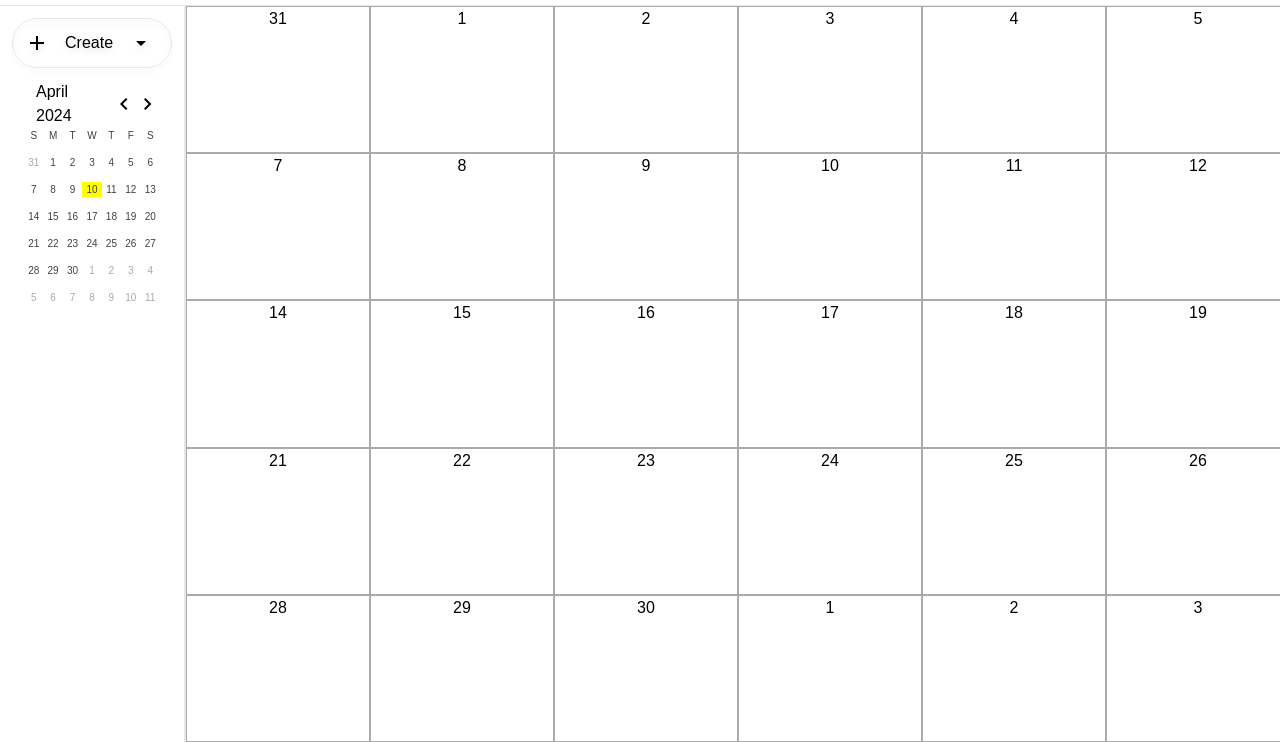
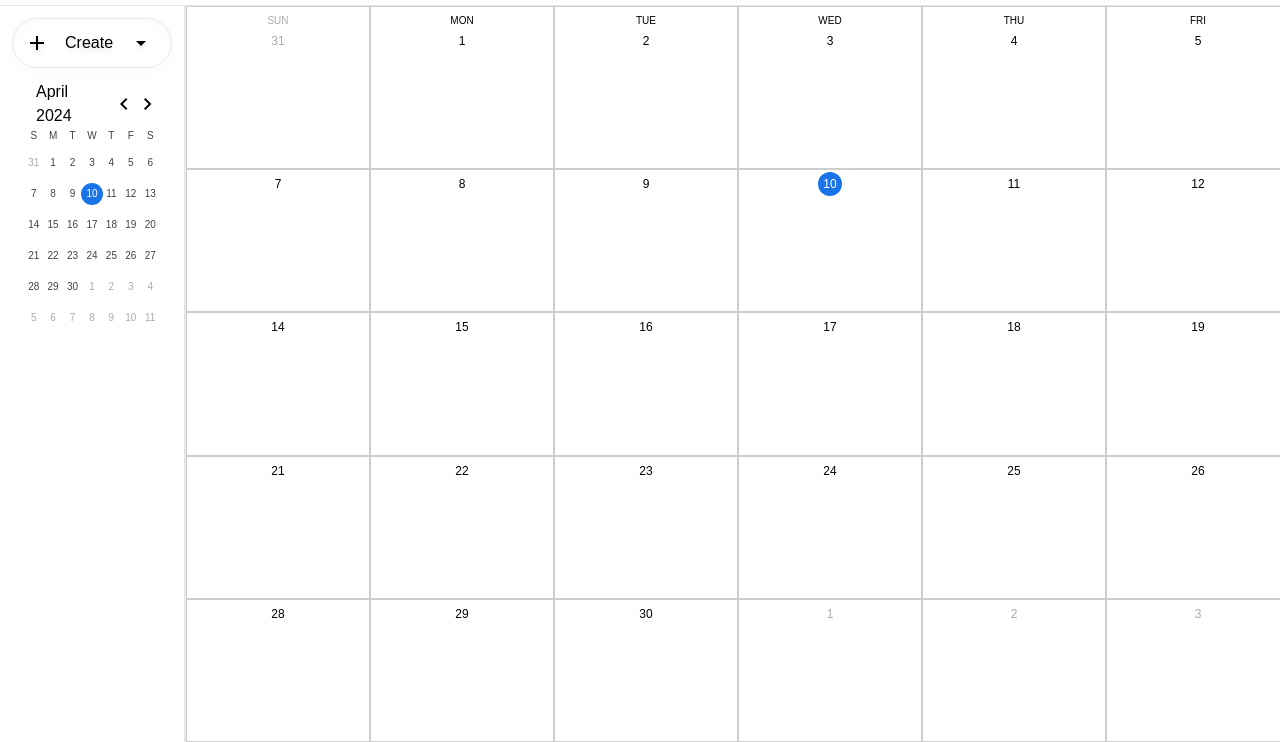
Before and after one commit to dharun-sukumar/calendar, a plain HTML site: page frontend/index.html in a window 1280 px wide. Both pictures are taken after a click on the button "Today". Shown: the part 59-801 px from the top of the page. Drawn offline with nearby package versions, Linux system fonts and the light colour scheme.

Commit message:
Added navigation to calendar and today button

```diff
--- a/frontend/index.html
+++ b/frontend/index.html
@@ -34,17 +34,17 @@
 
       <!-- div2 -->
       <div class="flex items-center justify-between w-[80%]">
-        <div class="flex items-center">
+        <div class="flex items-center cursor-pointer">
           <button
-            class="flex items-center pl-4 pr-4 pt-2 pb-2 rounded-md border text-sm font-medium"
+            class="flex items-center pl-4 pr-4 pt-2 pb-2 rounded-md border text-sm font-medium cursor-pointer"
             id="today-button"
           >
             Today
           </button>
-          <span class="material-symbols-outlined mr-2 ml-6">
+          <span class="material-symbols-outlined mr-2 ml-6 cursor-pointer nav" id="prev">
             chevron_left
           </span>
-          <span class="material-symbols-outlined"> chevron_right </span>
+          <span class="material-symbols-outlined nxt cursor-pointer nav" id="nxt"> chevron_right </span>
           <span class="ml-6 text-2xl mr-1" id="month"></span>
           <span class="text-2xl" id="year"></span>
         </div>
@@ -55,7 +55,7 @@
           <span class="material-symbols-outlined p-3"> settings </span>
           <div class="flex items-center justify-center border rounded-md ml-2">
             <div class="pl-3 rounded-md text-sm">Month</div>
-            <span class="material-symbols-outlined pt-1 pr-2 pl-2 pb-1">
+            <span class="material-symbols-outlined pt-1 pr-2 pl-2 pb-1 cursor-pointer">
               arrow_drop_down
             </span>
           </div>
@@ -132,7 +132,7 @@
       <!-- End of sidebar -->
 
       <!-- start of main content -->
-      <div id="calendar"></div>
+      <div id="calendar" class="text-sm"></div>
       <div class="flex flex-col h-[92vh] w-[55px]"></div>
     </div>
 
--- a/frontend/script.js
+++ b/frontend/script.js
@@ -1,7 +1,7 @@
-const mon = ["January","February","March","April","May","June","July","August","September","October","November","December"];
+const months = ["January","February","March","April","May","June","July","August","September","October","November","December"];
 
 const d = new Date();
-let monthName = mon[d.getMonth()];
+let monthName = months[d.getMonth()];
 let years = d.getFullYear();
 
 document.getElementById("month").innerHTML = monthName;
@@ -19,108 +19,49 @@ const currdate = document
 const prenexIcons = document
     .querySelectorAll(".calendar-navigation span");
 
-// Array of month names
-const months = [
-    "January",
-    "February",
-    "March",
-    "April",
-    "May",
-    "June",
-    "July",
-    "August",
-    "September",
-    "October",
-    "November",
-    "December"
-];
-
 // Function to generate the calendar
 const manipulate = () => {
-
-    // Get the first day of the month
     let dayone = new Date(year, month, 1).getDay();
-
-    // Get the last date of the month
     let lastdate = new Date(year, month + 1, 0).getDate();
-
-    // Get the last date of the previous month
     let monthlastdate = new Date(year, month, 0).getDate();
-
-    // Variable to store the generated calendar HTML
     let lit = "";
 
-    // Loop to add the last dates of the previous month
     for (let i = dayone; i > 0; i--) {
         lit +=
             `<li class="inactive">${monthlastdate - i + 1}</li>`;
     }
 
-    // Loop to add the dates of the current month
-    // Other parts of the code remain the same
-
-    // Loop to add the dates of the current month
     for (let i = 1; i <= lastdate; i++) {
-        // Check if the current date is today
         let isToday = i === new Date().getDate() && month === new Date().getMonth() && year === new Date().getFullYear() ? "today" : "";
         lit += `<li class="${isToday}">${i}</li>`;
     }
 
-    // Rest of the code remains the same
-
-    // Get the total number of days already filled (previous month's days + current month's days)
     let totalDays = dayone + lastdate;
-
-    // Calculate the remaining days to fill the grid
     let remainingDays = 42 - totalDays;
 
-    // Loop to add the first dates of the next month
     for (let i = 1; i <= remainingDays; i++) {
         lit += `<li class="inactive">${i}</li>`;
     }
 
-    // Update the text of the current date element
-    // with the formatted current month and year
     currdate.innerText = `${months[month]} ${year}`;
-
-    // with the generated calendar
     day.innerHTML = lit;
 }
 
 manipulate();
 
-// Attach a click event listener to each icon
 prenexIcons.forEach(icon => {
-
-    // When an icon is clicked
     icon.addEventListener("click", () => {
-
-        // Check if the icon is "calendar-prev"
-        // or "calendar-next"
         month = icon.id === "calendar-prev" ? month - 1 : month + 1;
 
-        // Check if the month is out of range
         if (month < 0 || month > 11) {
-
-            // Set the date to the first day of the
-            // month with the new year
             date = new Date(year, month, new Date().getDate());
-
-            // Set the year to the new year
             year = date.getFullYear();
-
-            // Set the month to the new month
             month = date.getMonth();
         }
 
         else {
-
-            // Set the date to the current date
             date = new Date();
         }
-
-        // Call the manipulate function to
-        // update the calendar display
         manipulate();
     });
 });
@@ -135,6 +76,7 @@ const setToToday = () => {
     month = today.getMonth();
     date = today.getDate();
     manipulate(); // Call the manipulate function to update the calendar
+    manipulate1(year, month);
 }
 
 button.addEventListener('click', setToToday);
@@ -153,44 +95,83 @@ const drawBlankCalendar = () => {
         const dayNumber = document.createElement('p');
         dayNumber.classList.add('day-number');
 
-        const eventName = document.createElement('small');
+        const eventName = document.createElement('p');
         eventName.classList.add('event-name');
 
+        day.appendChild(eventName);
         day.appendChild(dayText);
         day.appendChild(dayNumber);
-        day.appendChild(eventName);
         calendar.appendChild(day);
     }
 }
 
 drawBlankCalendar();
 
-const manipulate1 = () => {
+const manipulate1 = (year, month) => {
         const dayElements = document.querySelectorAll('.day');
-    const date = new Date();
-    const firstDayOfMonth = new Date(date.getFullYear(), date.getMonth(), 1).getDay();
-    const daysInMonth = new Date(date.getFullYear(), date.getMonth() + 1, 0).getDate();
-    const daysInLastMonth = new Date(date.getFullYear(), date.getMonth(), 0).getDate();
+        const firstDayOfMonth = new Date(year, month, 1).getDay();
+        const daysInMonth = new Date(year, month + 1, 0).getDate();
+        const daysInLastMonth = new Date(year, month, 0).getDate();
 
         let dayCount = 1;
         let nextMonthDayCount = 1;
+
+        const days = ['SUN', 'MON', 'TUE', 'WED', 'THU', 'FRI', 'SAT'];
+
+        const today = new Date();
 
         for (let i = 0; i < 35; i++) {
             const day = dayElements[i];
             const dayNumber = day.querySelector('.day-number');
             const eventName = day.querySelector('.event-name');
 
+            // Remove 'today' and 'inactive' class from all dates
+            dayNumber.classList.remove('today');
+            day.classList.remove('inactive');
+
             if (i < firstDayOfMonth) {
                 dayNumber.textContent = daysInLastMonth - firstDayOfMonth + i + 1;
-            eventName.textContent = '';
+                day.classList.add('inactive'); // Add 'inactive' class to previous month dates
             } else if (i >= firstDayOfMonth && i < firstDayOfMonth + daysInMonth) {
-            dayNumber.textContent = dayCount++;
-            eventName.textContent = '';
+                dayNumber.textContent = dayCount;
+                dayCount++;
             } else {
                 dayNumber.textContent = nextMonthDayCount++;
-            eventName.textContent = '';
+                day.classList.add('inactive'); // Add 'inactive' class to next month dates
+            }
+
+            if (i < 7) {
+                eventName.textContent = days[i % 7];
+            }
+
+            // Check if the date is today's date for the current month and year
+            if (year === today.getFullYear() && month === today.getMonth() && parseInt(dayNumber.textContent) === today.getDate()) {
+                dayNumber.classList.add('today'); // Add 'today' class to the 'day-number' element if it is the current date
             }
         }
     }
 
 manipulate1();
+
+const nxt = document.getElementById('nxt');
+const prev = document.getElementById('prev');
+
+nxt.addEventListener('click', () => {
+    month++;
+    if (month > 11) {
+        month = 0;
+        year++;
+    }
+    manipulate1(year, month);
+    console.log(month);
+});
+
+prev.addEventListener('click', () => {
+    month--;
+    if (month < 0) {
+        month = 11;
+        year--;
+    }
+    manipulate1(year, month);
+    console.log(month);
+});
--- a/frontend/style.css
+++ b/frontend/style.css
@@ -1,6 +1,6 @@
 @font-face {
-    font-family: 'Google Sans';
-    src: url('./assets/4UaGrENHsxJlGDuGo1OIlL3Kwp5eKQtGBlc.woff2');
+  font-family: "Google Sans";
+  src: url("./assets/4UaGrENHsxJlGDuGo1OIlL3Kwp5eKQtGBlc.woff2");
 }
 
 * {
@@ -15,12 +15,12 @@
 }
 
 body {
-    font-family: 'Google Sans', sans-serif;
+  font-family: "Google Sans", sans-serif;
 }
-
+/*
 .sidebar {
-    border-right: 2px solid black ;
-}
+  border-right: 2px solid black;
+} */
 
 .calendar {
   height: 100%;
@@ -33,7 +33,6 @@ body {
   text-align: center;
 }
 
-
 .calendar-body li {
   width: calc(100% / 7);
   color: #414141;
@@ -44,6 +43,7 @@ body {
 }
 
 .calendar-body .calendar-dates li {
+  margin: 4px 0;
   margin-top: 12px;
   position: relative;
   z-index: 1;
@@ -64,48 +64,28 @@ body {
   z-index: -1;
   top: 50%;
   left: 50%;
-    width: 20px;
-    height: 20px;
+  width: 22px;
+  height: 22px;
   border-radius: 50%;
   transform: translate(-50%, -50%);
 }
 
-.calendar-dates li.active::before {
-    background: #6332c5;
+.calendar-dates li.today::before {
+  background-color: rgb(26, 115, 232);
+}
+
+.calendar-dates li.today {
+  color: white;
 }
 
 .calendar-dates li:not(.active):hover::before {
   background: #e4e1e1;
 }
 
-.today {
-    background-color: #ff0;
-}
-
-/* Path: frontend/style.css */
-
-/* li {
-    border: 2px solid black;
-} */
-
-.days li {
-    border: 1px solid #f2f2f2;
-}
-
-.wrapper{
-    width: 100%;
-    background: #fff;
-    border-radius: 10px;
-  }
-  .wrapper header{
-    display: flex;
-    /* align-items: center; */
-    /* justify-content: space-between; */
-  }
-  header .icons{
+header .icons {
   display: flex;
 }
-  header .icons span{
+header .icons span {
   height: 38px;
   width: 38px;
   cursor: pointer;
@@ -116,62 +96,36 @@ body {
   user-select: none;
   border-radius: 50%;
 }
-  header .icons span:hover{
+header .icons span:hover {
   background: #f2f2f2;
 }
-  header .current-date{
+header .current-date {
   font-size: 1.45rem;
   font-weight: 500;
 }
 
-  .calendar ul{
+.calendar ul {
   display: flex;
   flex-wrap: wrap;
   list-style: none;
   text-align: center;
 }
 
-  .calendar li{
+.calendar li {
   color: #333;
   width: calc(100% / 7);
   font-size: 1.07rem;
-    padding: 0  58px 58px 58px;
+  padding: 0 58px 58px 58px;
 }
-  .calendar .weeks li{
+.calendar .weeks li {
   font-weight: 500;
   cursor: default;
 }
-  .calendar .days li{
+.calendar .days li {
   z-index: 1;
   cursor: pointer;
   position: relative;
 }
-  .days li.inactive{
-    color: #aaa;
-  }
-  .days li.active{
-    color: #fff;
-  }
-  .days li::before{
-    position: absolute;
-    content: "";
-    left: 50%;
-    top: 50%;
-    height: 40px;
-    width: 40px;
-    z-index: -1;
-    border-radius: 50%;
-    transform: translate(-50%, -50%);
-  }
-  .days li.active::before{
-    background: #9B59B6;
-  }
-  .days li:not(.active):hover::before{
-    background: #f2f2f2;
-  }
-
-
-
 
 #calendar {
   display: grid;
@@ -182,9 +136,43 @@ body {
 .day {
   width: 100%;
   height: 100%;
-    border: 1px solid #aaa;
+  border: 1px solid #cdcdcd;
 }
 
 .day-number {
   text-align: center;
+  font-size: 12px;
 }
+
+.event-name {
+  text-align: center;
+  width: 100%;
+  font-size: 10px;
+  text-transform: capitalize;
+}
+
+.inactive {
+  color: #aaa;
+}
+
+.today {
+  position: relative;
+  color: white;
+}
+
+.today::before {
+  position: absolute;
+  content: "";
+  z-index: -1;
+  width: 24px;
+  height: 24px;
+  border-radius: 50%;
+  background-color: rgb(26, 115, 232);
+  top: 50%;
+  left: 50%;
+  transform: translate(-50%, -50%);
+}
+
+.day {
+  padding: 4px;
+}
```
Lines whose indentation alone changed are shown as unchanged.
